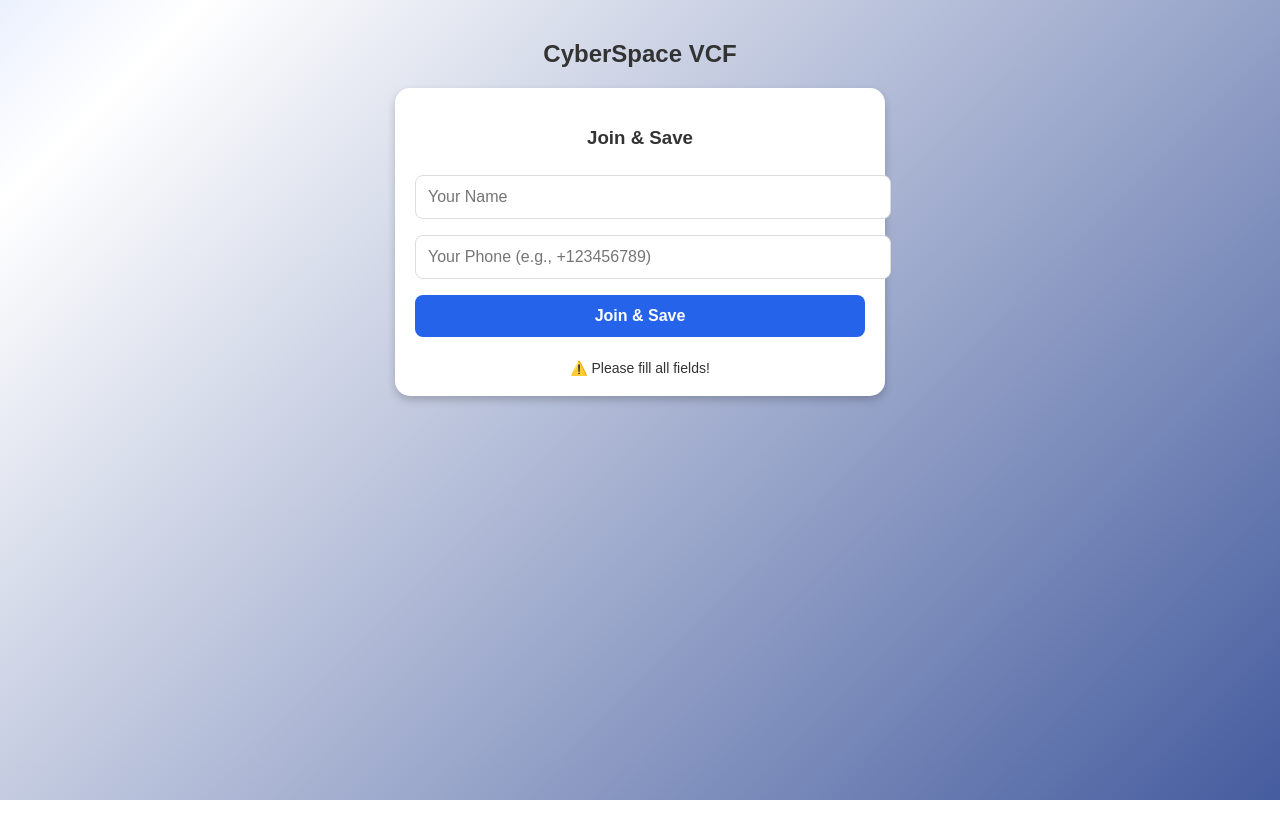
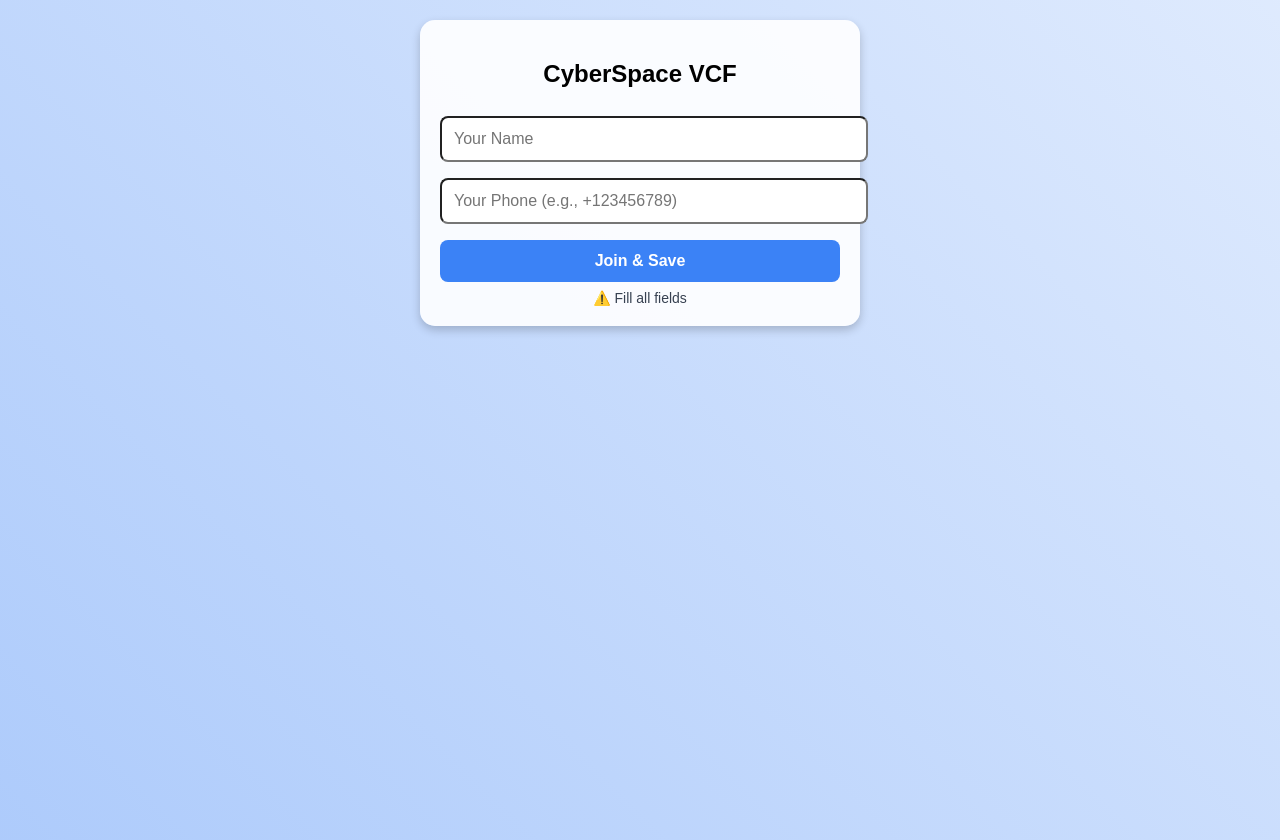
Before and after one commit to predator522/Kwesi-vcf, a plain HTML site: page join.html in a window 1280 px wide. Both pictures are taken after a click on the button "Join & Save". Before the commit the page ends 800 px from the top, so only its background shows below. Drawn offline with Linux system fonts and the light colour scheme.

Commit message:
Update join.html

```diff
--- a/join.html
+++ b/join.html
@@ -3,159 +3,72 @@
 <head>
 <meta charset="UTF-8">
 <meta name="viewport" content="width=device-width, initial-scale=1.0">
-  <title>CyberSpace VCF – Join</title>
+<title>CyberSpace VCF - Join</title>
 <style>
-    body {
-      font-family: Arial, sans-serif;
-      background: linear-gradient(-45deg, #1e3a8a, #ffffff, #2563eb, #f0f4ff);
-      background-size: 400% 400%;
-      animation: gradientBG 15s ease infinite;
-      color: #333;
-      text-align: center;
-      padding: 20px;
-      margin: 0;
-    }
-    @keyframes gradientBG {
-      0% { background-position: 0% 50% }
-      50% { background-position: 100% 50% }
-      100% { background-position: 0% 50% }
-    }
-    .card {
-      background: white;
-      border-radius: 15px;
-      padding: 20px;
-      max-width: 450px;
-      margin: auto;
-      box-shadow: 0 4px 8px rgba(0,0,0,0.2);
-    }
-    input, button {
-      width: 100%;
-      padding: 12px;
-      margin: 8px 0;
-      border: 1px solid #ddd;
-      border-radius: 8px;
-      font-size: 16px;
-    }
-    button {
-      background: #2563eb;
-      color: white;
-      font-weight: bold;
-      border: none;
-      cursor: pointer;
-      transition: background 0.3s;
-    }
-    button:hover {
-      background: #1e40af;
-    }
-    button:disabled {
-      background: gray;
-      cursor: not-allowed;
-    }
-    .spinner {
-      display: none;
-      margin: 10px auto;
-      border: 4px solid rgba(0, 0, 0, 0.2);
-      border-top: 4px solid #2563eb;
-      border-radius: 50%;
-      width: 30px;
-      height: 30px;
-      animation: spin 1s linear infinite;
-    }
-    @keyframes spin {
-      0% { transform: rotate(0deg); }
-      100% { transform: rotate(360deg); }
-    }
-    #message {
-      margin-top: 15px;
-      font-size: 14px;
-    }
+  body{font-family:Arial,sans-serif;margin:0;padding:20px;text-align:center;min-height:100vh;
+    background: linear-gradient(45deg,#3b82f6,#ffffff);
+    background-size:400% 400%;
+    animation:gradientBG 15s ease infinite;}
+  @keyframes gradientBG{0%{background-position:0% 50%}50%{background-position:100% 50%}100%{background-position:0% 50%}}
+  .card{background:rgba(255,255,255,0.9);padding:20px;border-radius:15px;max-width:400px;margin:auto;box-shadow:0 4px 10px rgba(0,0,0,0.2);}
+  input, button{width:100%;padding:12px;margin:8px 0;border-radius:8px;font-size:16px;}
+  button{cursor:pointer;font-weight:bold;border:none;background:#3b82f6;color:#fff;}
+  button:disabled{background:#94a3b8;cursor:not-allowed;}
+  .spinner{display:none;margin:10px auto;border:4px solid rgba(0,0,0,0.2);border-top:4px solid #3b82f6;border-radius:50%;width:30px;height:30px;animation:spin 1s linear infinite;}
+  @keyframes spin{0%{transform:rotate(0deg);}100%{transform:rotate(360deg);}}
+  .muted{font-size:14px;color:#374151;}
+  a.group-link{display:block;margin-top:10px;color:#2563eb;text-decoration:underline;}
 </style>
 </head>
 <body>
+<div class="card">
   <h2>CyberSpace VCF</h2>
-  <div class="card">
-    <h3>Join & Save</h3>
   <input id="name" placeholder="Your Name">
   <input id="phone" placeholder="Your Phone (e.g., +123456789)">
   <button id="joinBtn">Join & Save</button>
   <div class="spinner" id="loader"></div>
-    <div id="message"></div>
+  <div id="message" class="muted"></div>
 </div>
 
 <script>
-    // 🔑 Your API key & default Bin ID
 const API_KEY = "$2a$10$lnxPgBn17zOR3IDXA0JLTu8kBwjfTzQWfFnRxg5Q.B8pAew9/.xgC";
-    let binId = "68b388a0ae596e708fdd3209"; // default bin
-
-    // Check if binId is provided in URL (takes priority)
 const urlParams = new URLSearchParams(window.location.search);
-    if (urlParams.get("binId")) {
-      binId = urlParams.get("binId");
-    }
+const BIN_ID = urlParams.get("binId");
 
 const joinBtn = document.getElementById("joinBtn");
 const loader = document.getElementById("loader");
 const message = document.getElementById("message");
 
-    function showLoader(show) {
-      loader.style.display = show ? "block" : "none";
-      joinBtn.disabled = show;
-    }
+function showLoader(show){ loader.style.display=show?"block":"none"; joinBtn.disabled=show; }
 
-    joinBtn.onclick = async () => {
+joinBtn.onclick = async ()=>{
   const name = document.getElementById("name").value.trim();
   const phone = document.getElementById("phone").value.trim();
 
-      if (!name || !phone) {
-        message.innerHTML = "⚠️ Please fill all fields!";
-        return;
-      }
-      if (!binId) {
-        message.innerHTML = "❌ No session found. Check your link.";
-        return;
-      }
+  if(!name||!phone){ message.innerHTML="⚠️ Fill all fields"; return; }
+  if(!BIN_ID){ message.innerHTML="❌ No session found."; return; }
 
   showLoader(true);
-      message.innerHTML = "";
+  message.innerHTML="";
 
-      try {
-        // Load existing data
-        const res = await fetch(`https://api.jsonbin.io/v3/b/${binId}/latest`, {
-          headers: { "X-Master-Key": API_KEY }
-        });
-        if (!res.ok) throw new Error("Failed to load session");
+  try{
+    const res = await fetch(`https://api.jsonbin.io/v3/b/${BIN_ID}/latest`,{ headers:{"X-Master-Key":API_KEY} });
+    if(!res.ok) throw new Error("Failed to load session");
     const data = await res.json();
 
-        // Check expiry
-        if (Date.now() >= parseInt(data.record.expiresAt)) {
-          message.innerHTML = "⏰ Sorry, this session has expired.";
-          showLoader(false);
-          return;
-        }
+    if(Date.now()>=parseInt(data.record.expiresAt)){ message.innerHTML="⏰ Session expired"; showLoader(false); return; }
 
-        // Add contact
-        const contacts = data.record.contacts || [];
-        contacts.push({ name, phone });
+    const contacts = data.record.contacts||[];
+    contacts.push({name,phone});
 
-        await fetch(`https://api.jsonbin.io/v3/b/${binId}`, {
-          method: "PUT",
-          headers: {
-            "Content-Type": "application/json",
-            "X-Master-Key": API_KEY
-          },
-          body: JSON.stringify({
-            ...data.record,
-            contacts
-          })
+    await fetch(`https://api.jsonbin.io/v3/b/${BIN_ID}`,{
+      method:"PUT",
+      headers:{"Content-Type":"application/json","X-Master-Key":API_KEY},
+      body: JSON.stringify({...data.record,contacts})
     });
 
-        message.innerHTML = `
-          ✅ Saved!<br>
-          <a href="${data.record.groupLink}" target="_blank">Join WhatsApp Group</a>
-        `;
-      } catch (e) {
-        message.innerHTML = "❌ Error: " + e.message;
-      }
+    message.innerHTML = `✅ Saved! <a class="group-link" href="${data.record.groupLink}" target="_blank">Join WhatsApp Group</a>`;
+  }catch(e){ message.innerHTML="❌ Error: "+e.message; }
   showLoader(false);
 };
 </script>
```
Lines whose indentation alone changed are shown as unchanged.
